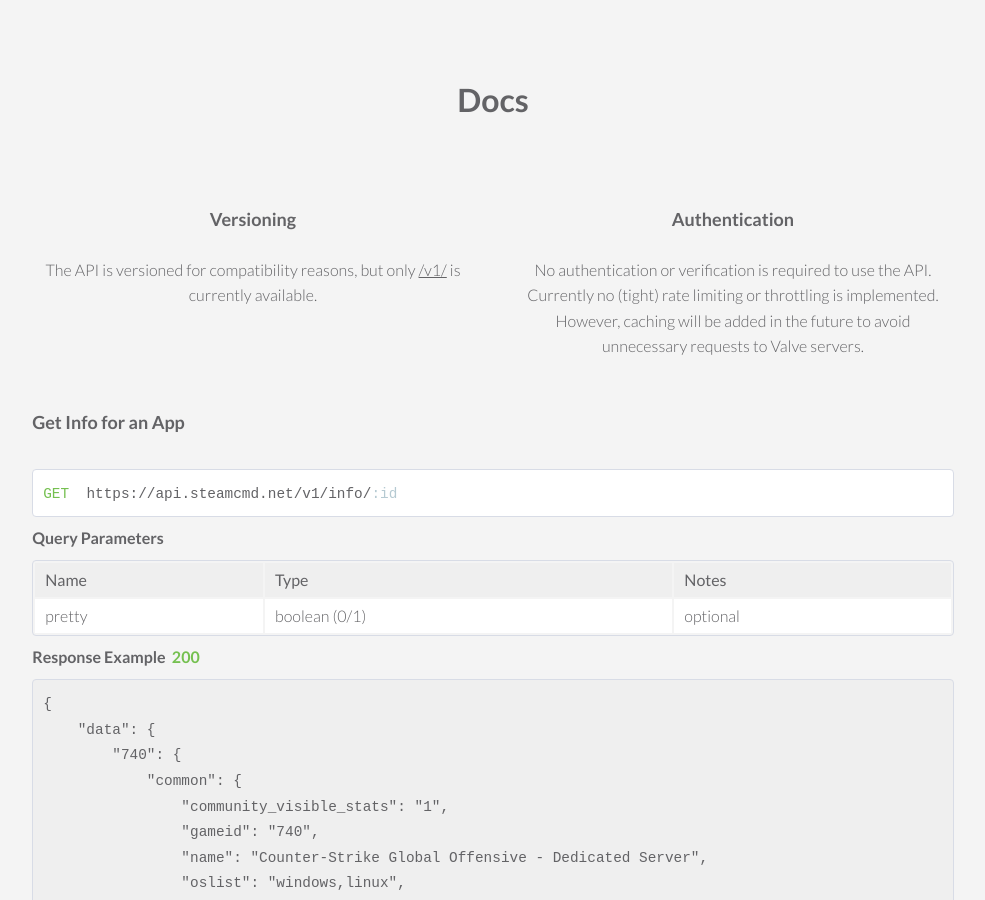
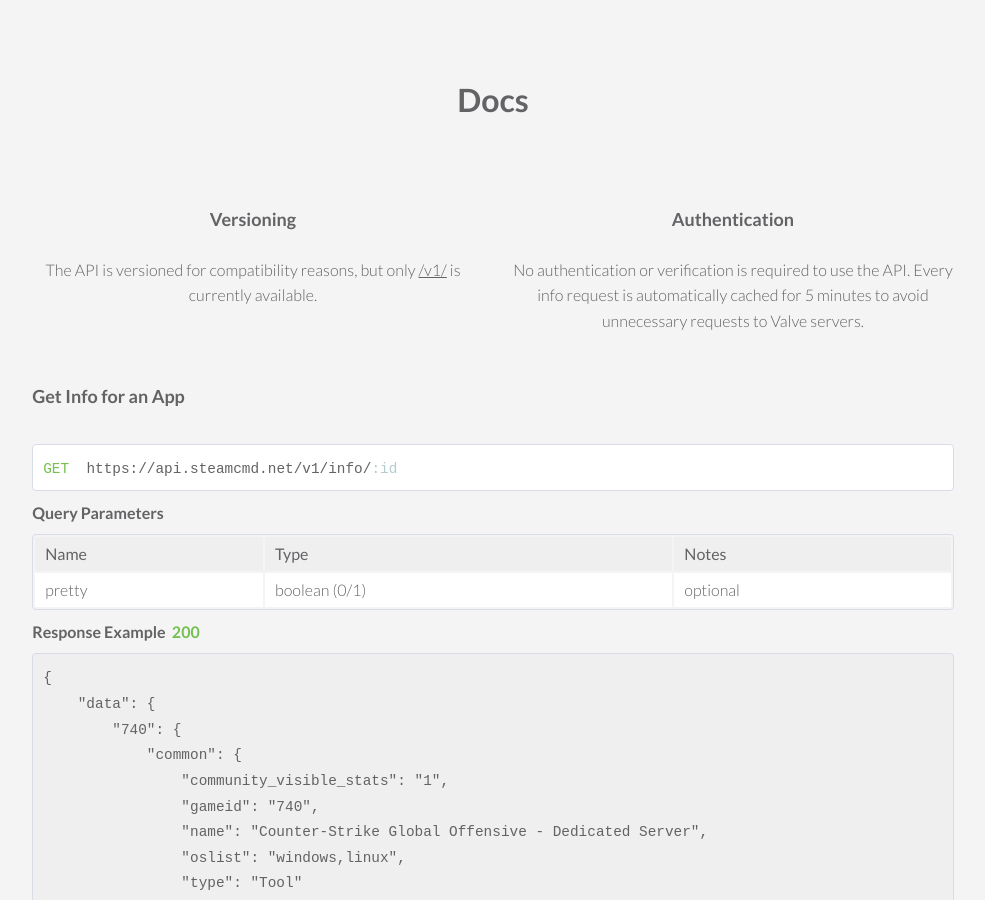
Before and after one commit to steamcmd/website, a Jekyll site: the page built from index.html, in a window 1280 px wide and 900 px high, scrolled down 1123 px. Shown: the whole window, without its empty margins (147-1132 px from the left). Built offline with Jekyll 4.4.1, drawn with Linux system fonts in a browser that asks for light colours; comment, search, counter and statistics services are not loaded.

Commit message:
Add information on caching

```diff
--- a/_includes/docs.html
+++ b/_includes/docs.html
@@ -9,15 +9,16 @@
       <div class="img img-responsive center"></div>
       <h4>Versioning</h4>
       <p>
-        The API is versioned for compatibility reasons, but only <u>/v1/</u> is currently available.
+        The API is versioned for compatibility reasons, but only <u>/v1/</u> is
+        currently available.
       </p>
     </div>
     <div class="col-6 center">
       <div class="img img-lightweight center"></div>
       <h4>Authentication</h4>
       <p>
-        No authentication or verification is required to use the API. Currently no (tight) rate limiting
-        or throttling is implemented. However, caching will be added in the future to avoid unnecessary
+        No authentication or verification is required to use the API. Every info
+        request is automatically cached for 5 minutes to avoid unnecessary
         requests to Valve servers.
       </p>
     </div>
```
